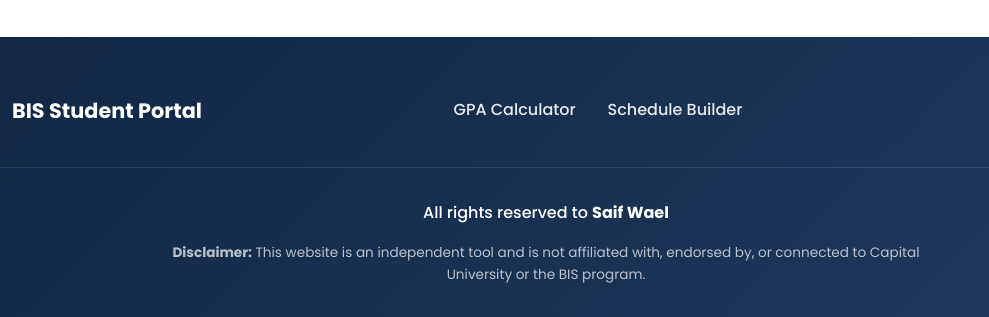
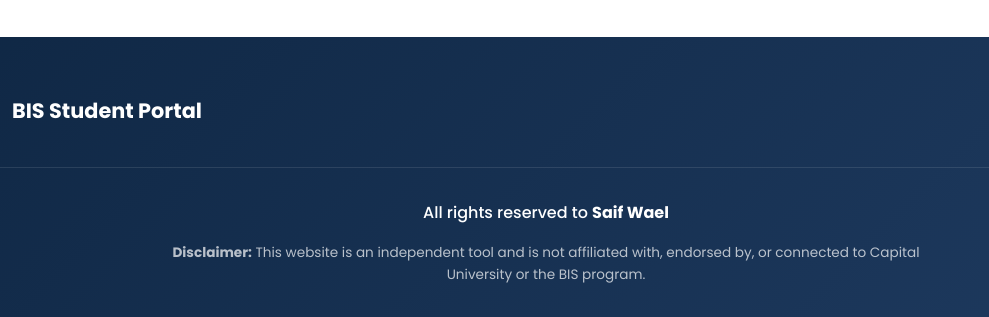
Before and after one commit to SaifZeus/BIS-TOOLS, a plain HTML site: page index.html in a window 1280 px wide. Shown: the part 2139-2456 px from the top of the page, 94-1083 px from the left. Drawn offline with Linux system fonts and the light colour scheme; a script that the page names is missing.

Commit message:
Update index.html
Fixed The Two down other CALC AND SCH

```diff
--- a/index.html
+++ b/index.html
@@ -128,7 +128,7 @@
                         <span class="faq-icon">+</span>
                     </button>
                     <div class="faq-answer">
-                        <p>Yes! Both tools include export functionality. You can download your GPA results and schedule as high-quality images or PDF files for printing or sharing.</p>
+                        <p>Yes! Both tools include export functionality. You can download your GPA results and schedule as high quality images or PDF files for printing or sharing.</p>
                     </div>
                 </div>
 
@@ -145,10 +145,7 @@
                     <span class="footer-brand">BIS Student Portal</span>
                 </div>
 
-                <div class="footer-links">
-                    <a href="bis-gpa-calculator/index.html" class="footer-link">GPA Calculator</a>
-                    <a href="bis-schedule-builder/index.html" class="footer-link">Schedule Builder</a>
-                </div>
+
 
                 <div class="footer-social">
                     <a href="https://www.linkedin.com/in/saifwael/" target="_blank" class="social-link" title="LinkedIn">
```
